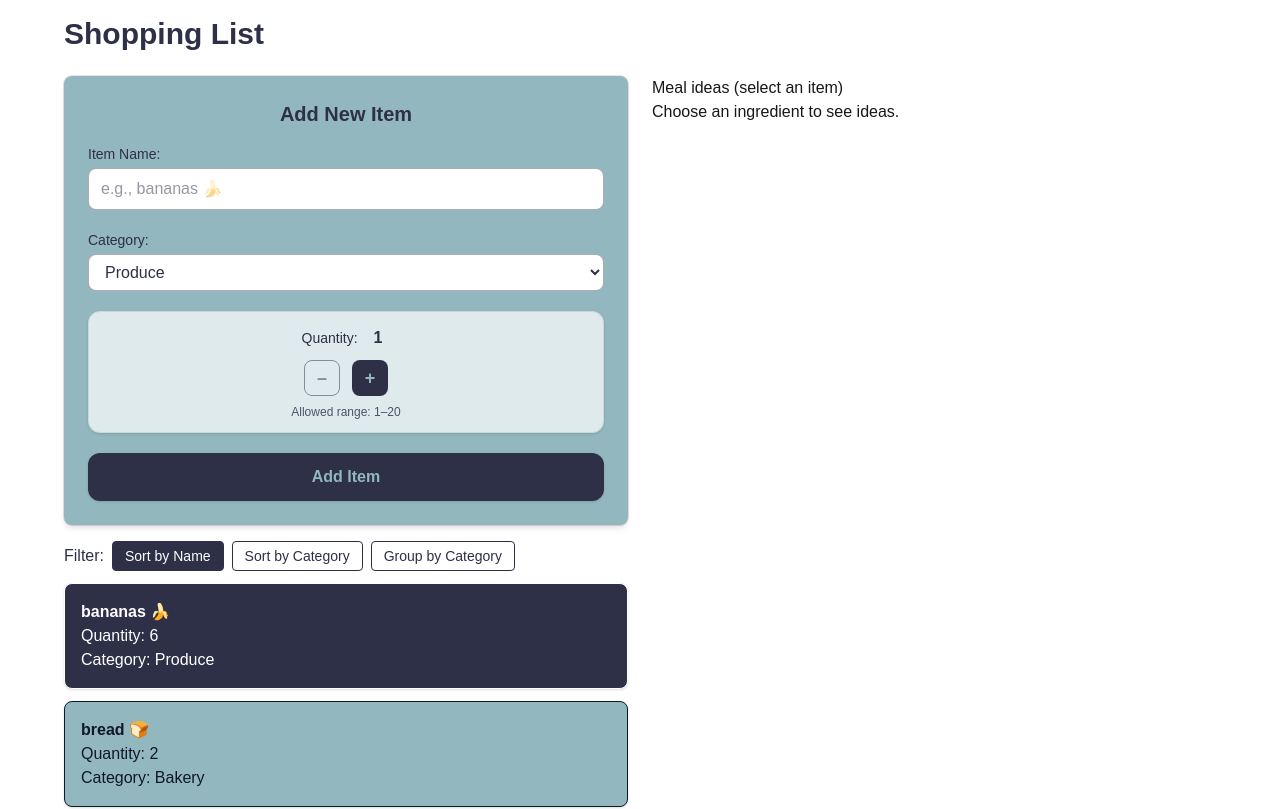
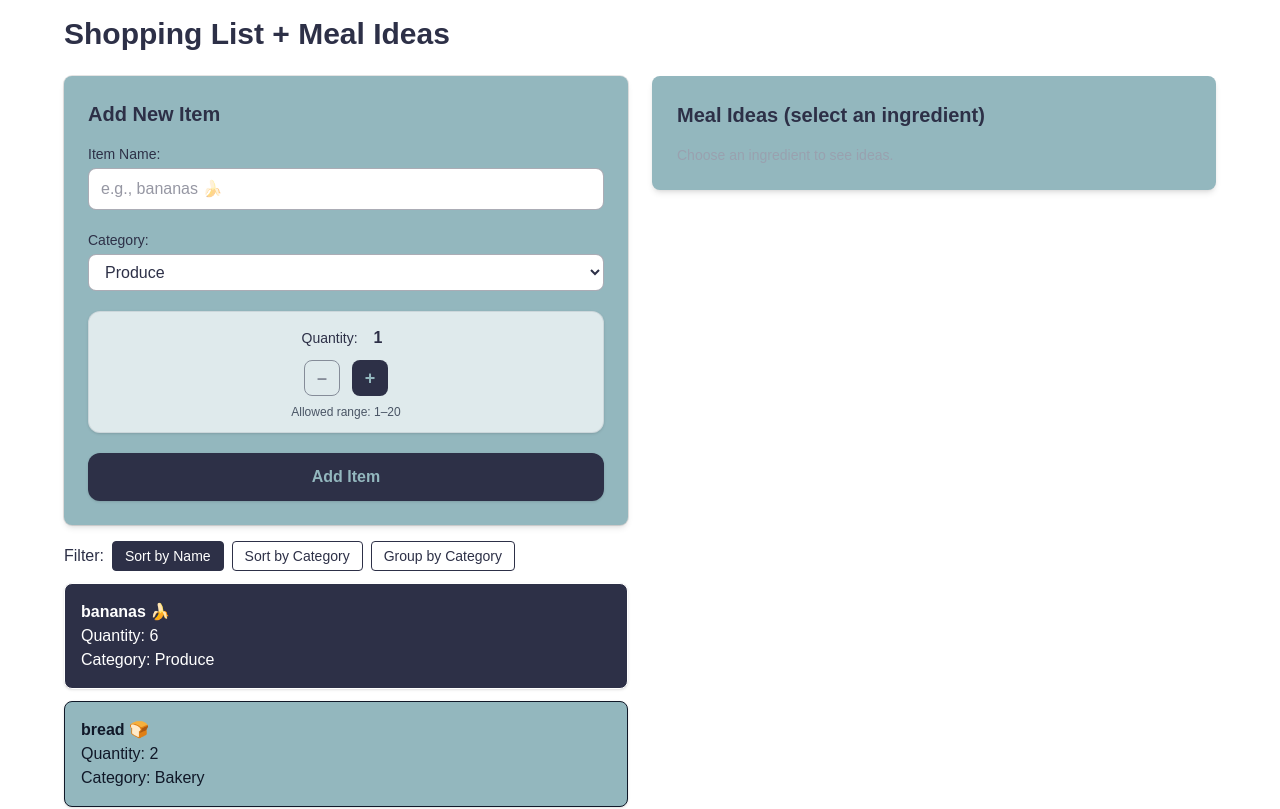
Before and after one commit to isayabs/cprg306-assignments, a Next.js app: page /week-8 in a window 1280 px wide. Shown: the top 809 px of the page. Built offline with nearby package versions, Linux system fonts and the light colour scheme.

Commit message:
Added/modified styling
Added img

```diff
--- a/app/week-8/item-list.js
+++ b/app/week-8/item-list.js
@@ -69,9 +69,13 @@ export default function ItemList ({ items, onItemSelect }) {
                     {sorted.map((item) => (
                         <Item
                             key = {item.id}
-                            className ="border rounded-lg p-4 shadow-sm max-w-xl mx-auto
-                                    even:bg-[#93B7BE] even:text-gray-900
-                                    odd:bg-[#2D3047] odd:text-white"
+                            className="border rounded-lg p-4 shadow-sm max-w-xl mx-auto
+                                        even:bg-[#93B7BE] even:text-gray-900
+                                        odd:bg-[#2D3047] odd:text-white
+                                        transition cursor-pointer
+                                        hover:shadow-md hover:scale-[1.01]
+                                        hover:border-[#93B7BE] dark:hover:border-[#93B7BE]/80
+                                        hover:brightness-110"
                             name = {item.name}
                             quantity = {item.quantity}
                             category = {item.category}
@@ -90,9 +94,13 @@ export default function ItemList ({ items, onItemSelect }) {
                                 {list.map((item) => (
                                     <Item
                                         key = {item.id}
-                                        className ="border rounded-lg p-4 shadow-sm max-w-xl mx-auto
-                                                    even:bg-[#93B7BE] even:text-gray-900
-                                                    odd:bg-[#2D3047] odd:text-white"
+                                        className="border rounded-lg p-4 shadow-sm max-w-xl mx-auto
+                                            even:bg-[#93B7BE] even:text-gray-900
+                                            odd:bg-[#2D3047] odd:text-white
+                                            transition cursor-pointer
+                                            hover:shadow-md hover:scale-[1.01]
+                                            hover:border-[#93B7BE] dark:hover:border-[#93B7BE]/80
+                                            hover:brightness-110"
                                         name = {item.name}
                                         quantity = {item.quantity}
                                         category = {item.category}
--- a/app/week-8/meal-ideas.js
+++ b/app/week-8/meal-ideas.js
@@ -51,29 +51,51 @@ export default function MealIdeas ({ ingredient }) {
 
     return (
         <main>
-            <div>
+            <div className="
+                p-6 rounded-lg shadow-md
+                bg-[#93B7BE]
+                border border-[#93B7BE]/40
+                dark:bg-[#2D3047]
+                dark:border-[#93B7BE]/30
+                "
+            >
                 <header>
-                    <h3>
-                        Meal ideas {ingredient ? `for “${ingredient}”` : "(select an item)"}
-                    </h3>
+                    <h2 className="mb-4 text-xl font-semibold text-[#2D3047] dark:text-[#93B7BE]">
+                        Meal Ideas {ingredient ? `for “${ingredient}”` : "(select an ingredient)"}
+                    </h2>
                 </header>
 
                 {!ingredient && (
-                    <p>
+                    <p className = "text-sm text-gray-400">
                         Choose an ingredient to see ideas.
                     </p>
                 )}
 
                 {ingredient && meals.length === 0 && (
-                    <p>
+                    <p className = "text-sm text-gray-400">
                         No meal ideas found.
                     </p>
                 )}
 
-                <ul>
+                <ul className = "grid grid-cols-1 sm:grid-cols-2 gap-4">
                     {meals.map((meal) => (
-                        <li key = {meal.idMeal}>
-                            <p>{meal.strMeal}</p>
+                        <li
+                            key = {meal.idMeal}
+                            className ="
+                                rounded-xl border
+                                bg-[#2D3047] text-[#93B7BE] border-[#2D3047]/20
+                                dark:bg-[#93B7BE] dark:text-[#2D3047] dark:border-[#93B7BE]/30
+                                px-4 py-3 shadow-sm
+                                transition hover:shadow-md
+                                hover:border-[#2D3047]/40 dark:hover:border-[#93B7BE]/60
+                                focus:outline-none focus:ring-2 focus:ring-offset-2
+                                focus:ring-[#93B7BE] dark:focus:ring-[#93B7BE] dark:focus:ring-offset-[#0b0b0b]
+                            "
+                        >
+                            <div className="flex items-center gap-3">
+                                <img src={meal.strMealThumb} alt="" className="h-12 w-12 rounded-md object-cover" />
+                                <span className="font-semibold leading-snug">{meal.strMeal}</span>
+                            </div>
                         </li>
                     ))}
                 </ul>
--- a/app/week-8/new-item.js
+++ b/app/week-8/new-item.js
@@ -36,7 +36,7 @@ export default function NewItem({ onAddItem }) {
         <section className = "w-full">
             <div className ="w-full mx-auto max-w-xl rounded-lg bg-[#93B7BE] p-6 shadow-md
                             ring-1 ring-black/10 dark:bg-[#2D3047] dark:ring-white/10 mb-4">
-                <h2 className="mb-4 text-center text-xl font-semibold text-[#2D3047] dark:text-[#93B7BE]">
+                <h2 className="mb-4 text-xl font-semibold text-[#2D3047] dark:text-[#93B7BE]">
                   Add New Item
                 </h2>
 
--- a/app/week-8/page.js
+++ b/app/week-8/page.js
@@ -37,7 +37,7 @@ export default function Page() {
     <main className="min-h-screen p-4">
       <div className="mx-auto w-full max-w-6xl">
         <h1 className="mb-6 text-3xl font-bold text-left text-[#2D3047] dark:text-[#93B7BE]">
-          Shopping List
+          Shopping List + Meal Ideas
         </h1>
 
         <div className="flex flex-col md:flex-row gap-6">
```
